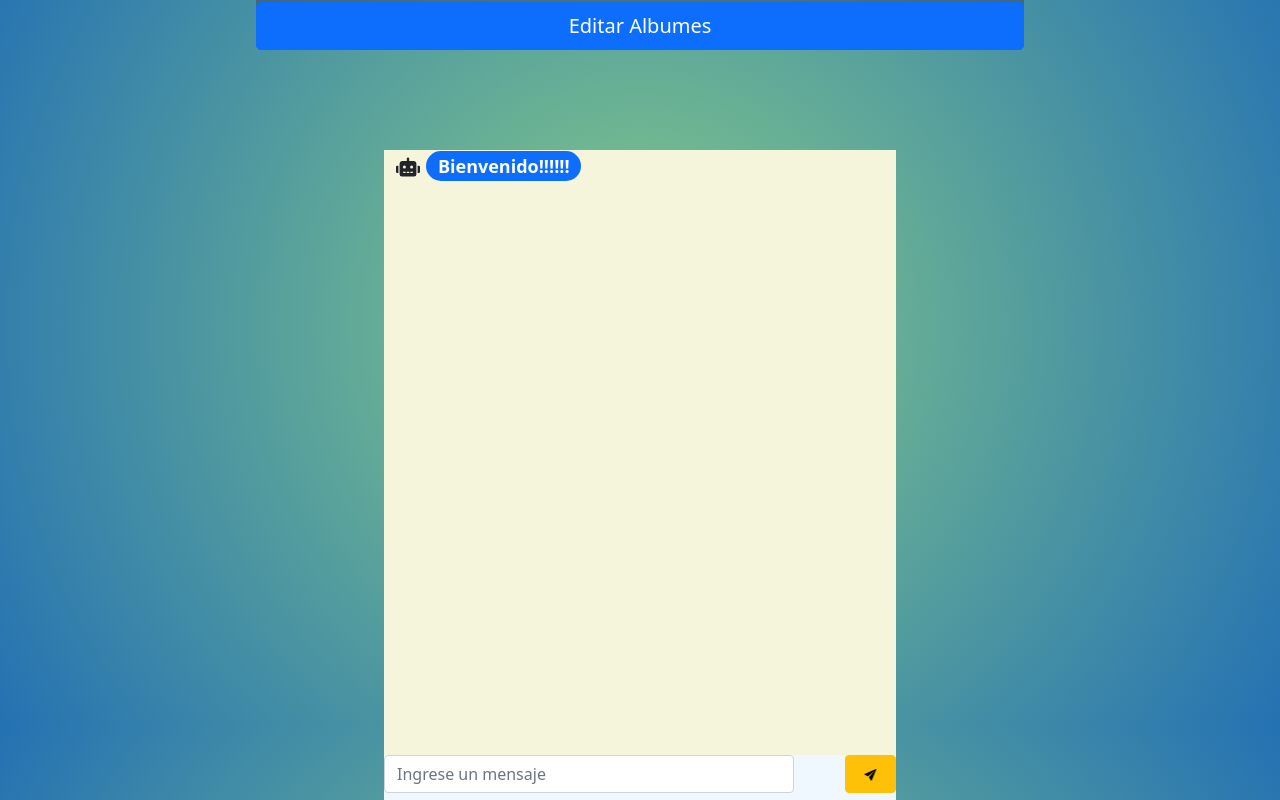
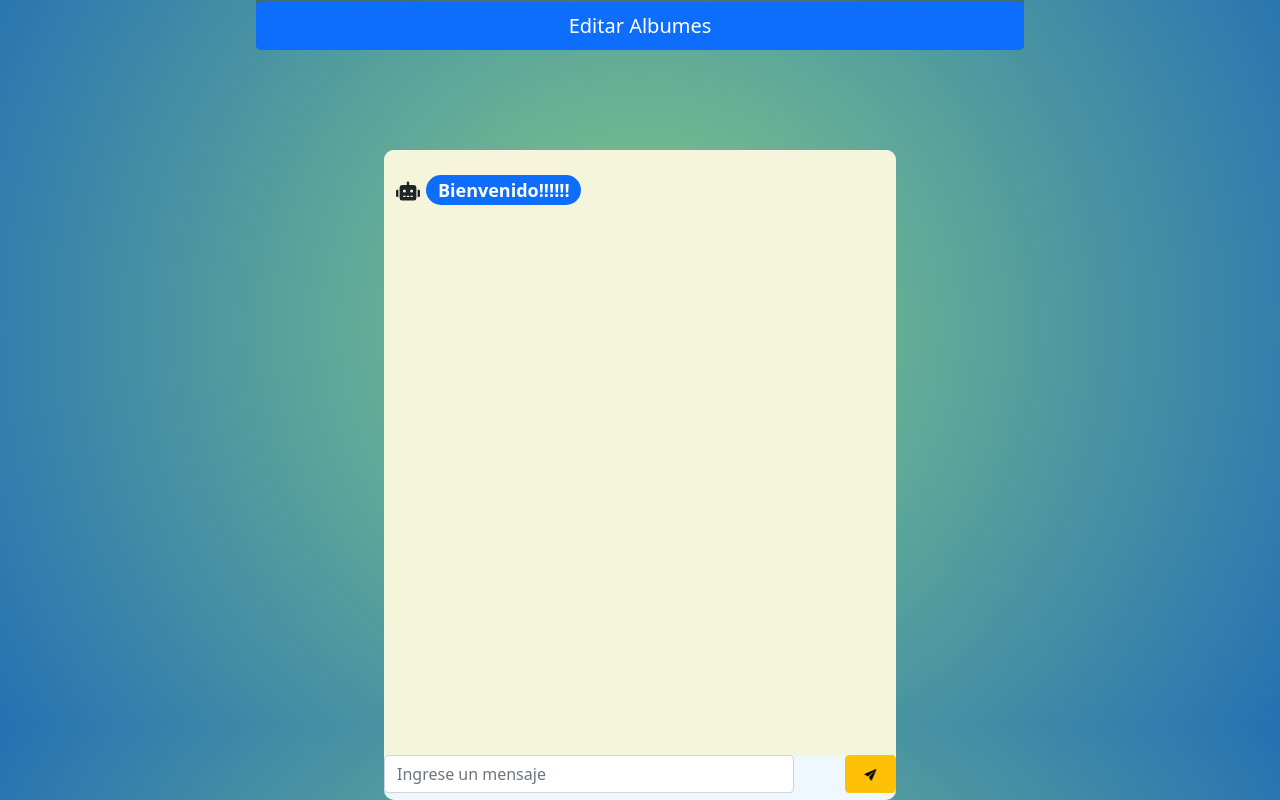
Before and after one commit to willop/Seminario1_Practica2_Grupo13, a React (Create React App) app in the folder FrontEnd/: page /Home in a window 1280 px wide. Shown: the part 874-1674 px from the top of the page. Built offline with nearby package versions, Linux system fonts and the light colour scheme; no server answers.

Commit message:
error de bugs chat

```diff
--- a/FrontEnd/src/Style/Chat.css
+++ b/FrontEnd/src/Style/Chat.css
@@ -5,6 +5,7 @@
     left: 30%;
     top:100px;
     height: 650px;
+    border-radius:10px;
 }
 
 #areatexto{
@@ -37,7 +38,10 @@
 }
 
 #Contenedor_textos{
+    overflow-y: auto;
     background-color:beige;
+    border-top-left-radius: 10px;
+    border-top-right-radius: 10px;
     width: 100%;
     height: 93%;
 }
--- a/FrontEnd/src/components/Chat.js
+++ b/FrontEnd/src/components/Chat.js
@@ -7,6 +7,7 @@ import Mensaje from "./Comp_msg/Mensaje"
 export default function Chat() {
 
     const [mensaje, setmensaje] = useState('')
+    const [tmp, settemp]=useState('')
     const [mensajeglobal, setmensajeglobal] = useState('')
     var [prueba,setprueba] =useState([
         {idp: 1,
@@ -19,12 +20,7 @@ export default function Chat() {
 
 
     const Enviarmensaje = async (event) => {
-        console.log("valor del mensaje: "+mensaje)
-        /*aux.idp=0;
-        aux.msgp=mensaje;
-        const auxprueba = prueba
-        auxprueba.push(aux)
-        prueba = auxprueba*/
+        //console.log("valor del mensaje: "+mensaje)
         var p = {
             idp: 0,
             msgp: mensaje
@@ -32,7 +28,8 @@ export default function Chat() {
         prueba.push(p)
         var msg = mensajeglobal+ mensaje +"\n"
         setmensajeglobal(msg)
-        console.log("la nueva lista es: ", prueba)
+        setmensaje("")
+        //console.log("la nueva lista es: ", prueba)
     }
 
     const handleuserchange = (evt) =>{
@@ -44,6 +41,7 @@ export default function Chat() {
             <div id="Contenedor">
                 <Container id="Contenedor_textos">
                     <div id="Comp_msg">
+                        <br/>
                         {prueba.map((mensajeee,index)=>{
                             return(
                                 <div key={index}>
@@ -57,7 +55,7 @@ export default function Chat() {
                     <fieldset >
                         <div id="texto">
                         <Form.Group  >
-                            <Form.Control placeholder="Ingrese un mensaje" id="areatexto" onChange={handleuserchange} />
+                            <Form.Control placeholder="Ingrese un mensaje" value={mensaje} id="areatexto" onChange={handleuserchange} />
 
                             <Button id="btnenviar" variant="warning" onClick={Enviarmensaje} >
                                <IoIosSend className="icono"/>
--- a/FrontEnd/src/components/Comp_msg/Mensaje.js
+++ b/FrontEnd/src/components/Comp_msg/Mensaje.js
@@ -11,7 +11,7 @@ const Mensaje = (props) => {
     const estilo ={textAlign:'left'}
     if (props.idd==1){
         ////// ROBOT
-        console.log(props.idd)
+        //console.log(props.idd)
         estilo.textAlign = 'left';
         return (
             <div id="msgtotal">
@@ -24,7 +24,7 @@ const Mensaje = (props) => {
         )
     }else{
         // USUARIO
-        console.log(props.idd)
+        //console.log(props.idd)
         estilo.textAlign = 'right';
         return (
             <div id="msgtotal">
```
